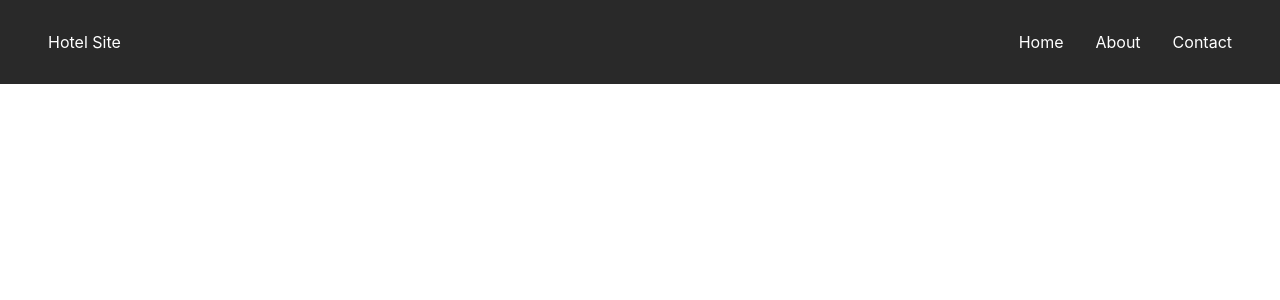
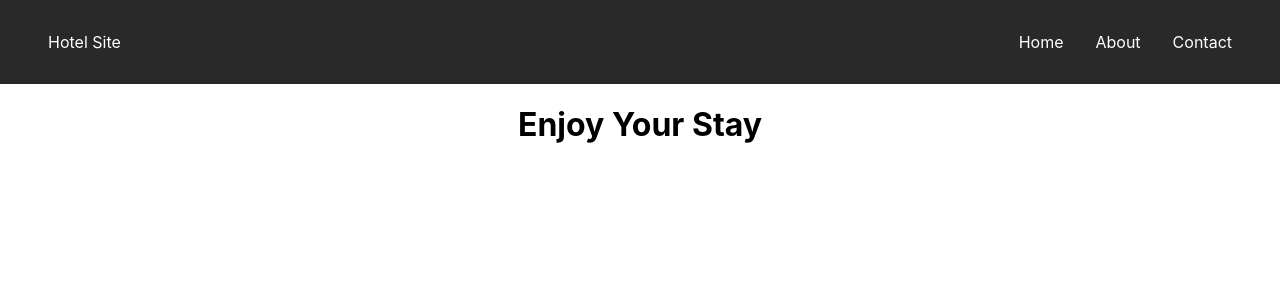
Before and after one commit to marcolvera/hotel-site, a React (Create React App) app: page / in a window 1280 px wide. Shown: the top 300 px of the page. Built offline with nearby package versions, Linux system fonts and the light colour scheme.

Commit message:
create showcase component

```diff
--- /dev/null
+++ b/src/components/ShowCase/ShowCase.css
@@ -0,0 +1,4 @@
+#showContainer {
+    display: flex;
+    justify-content: center;
+};
--- /dev/null
+++ b/src/components/ShowCase/ShowCase.jsx
@@ -0,0 +1,12 @@
+import React from 'react';
+import './ShowCase.css';
+
+const ShowCase = () => {
+    return (
+        <div id='showContainer'>
+            <h1><span>Enjoy</span> Your Stay</h1>
+        </div>
+    )
+}
+
+export default ShowCase;
--- a/src/index.css
+++ b/src/index.css
@@ -6,6 +6,7 @@ body {
   -webkit-font-smoothing: antialiased;
   -moz-osx-font-smoothing: grayscale;
   padding: 0;
+  box-sizing: border-box;
 }
 
 code {
--- a/src/pages/Home/Home.jsx
+++ b/src/pages/Home/Home.jsx
@@ -1,11 +1,13 @@
 import React from 'react';
 import './Home.css';
 import NavBar from '../../components/NavBar/NavBar';
+import ShowCase from '../../components/ShowCase/ShowCase';
 
 const Home = () => {
     return (
         <div>
             <NavBar />
+            <ShowCase />
         </div>
     )
 }
```
Also changed, not shown: src/components/NavBar/NavBar.css (line endings or trailing spaces).
